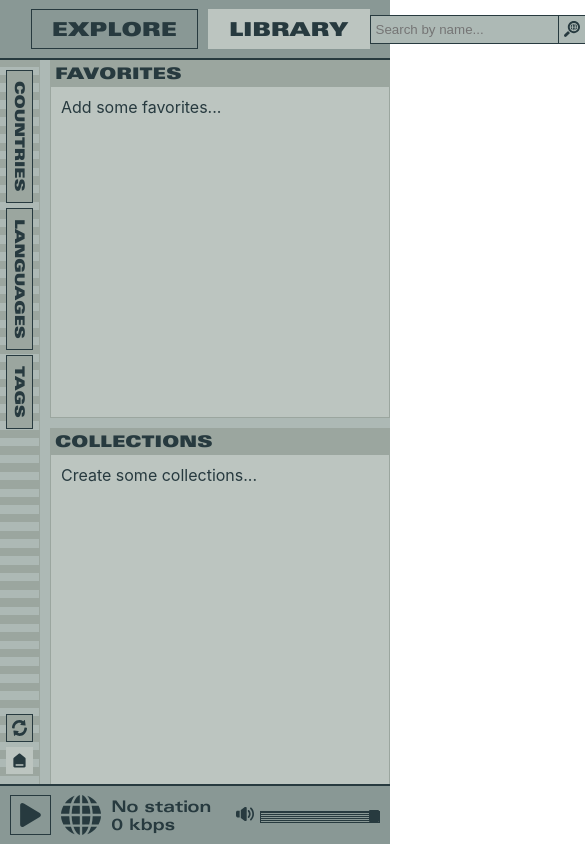
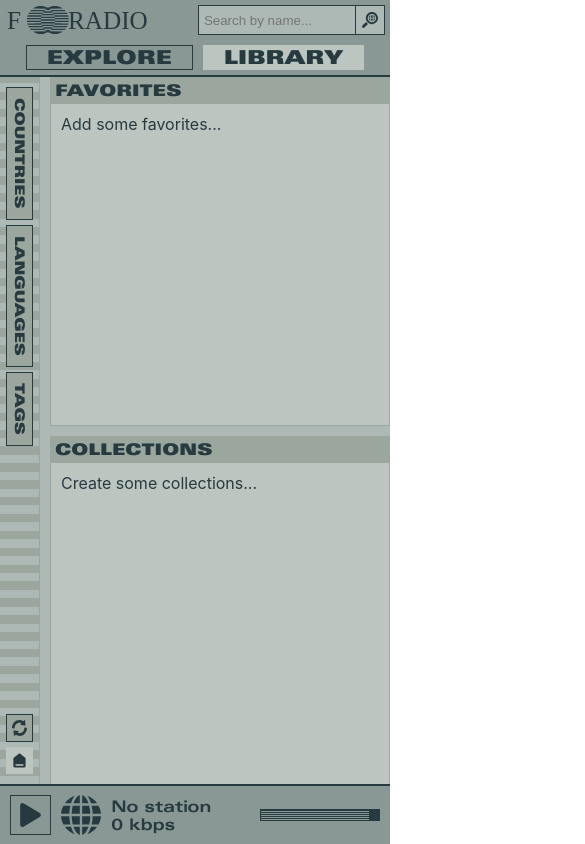
Before and after one commit to fn-ix/foocoding, a React (Create React App) app in the folder react/fooradio/: page /library in a window 390 px wide. Shown: the whole page, 585 px wide, since content can reach past the window. Built offline with nearby package versions, Linux system fonts and the light colour scheme.

Commit message:
make responsive

```diff
--- a/react/fooradio/src/pages/explore.css
+++ b/react/fooradio/src/pages/explore.css
@@ -20,6 +20,12 @@
   overflow-y: scroll;
 }
 
+@media (max-width: 585px) {
+  .explore-home-section {
+    max-height: calc(100vh - 137px);
+  }
+}
+
 .explore-section-title {
   background-color: var(--section-border-color);
   height: fit-content;
--- a/react/fooradio/src/pages/filter-search-collection.css
+++ b/react/fooradio/src/pages/filter-search-collection.css
@@ -15,6 +15,12 @@
   min-height: 100%;
   max-height: calc(100vh - 120px);
   overflow-y: scroll;
+}
+
+@media (max-width: 585px) {
+  .filter-section, .search-section, .collection-section {
+    max-height: calc(100vh - 137px);
+  }
 }
 
 .filter-title, .search-title, .collection-title {
--- a/react/fooradio/src/structure/ControlBar.tsx
+++ b/react/fooradio/src/structure/ControlBar.tsx
@@ -1,6 +1,7 @@
 import './control-bar.css';
 import Button from './Button';
 import logo from '../assets/logo.svg';
+import logoMini from '../assets/logo-mini.svg';
 import sound from '../assets/volume.svg';
 import silent from '../assets/silent.svg';
 import stationPlaceholder from '../assets/station.svg';
@@ -54,7 +55,7 @@ export default function ControlBar(props: ControlBarInt) {
     const currentMain = (path.slice(0, 8) === '/library') ? 'library' : 'explore';
     return (
       <div className='control-bar bar-top'>
-        <a href="/" className='logo-link'><img className='logo' src={logo} alt='logo' /></a>
+        <a href="/" className='logo-link'><img className='logo' src={logo} alt='Logo' /><img className='logo-mini' src={logoMini} alt='Logo' /></a>
         <div className='spacer' />
         <nav className='main-nav'>
           <Button name='explore' type='main' current={currentMain} />
--- a/react/fooradio/src/structure/collection-card.css
+++ b/react/fooradio/src/structure/collection-card.css
@@ -11,6 +11,14 @@
   text-decoration: none;
   color: inherit;
   font-weight: bold;
+}
+
+@media (max-width: 585px) {
+  .collection-link {
+    flex: 0 0 100px;
+    height: 100px;
+    font-size: 0.8rem;
+  }
 }
 
 .collection-card-logos {
--- a/react/fooradio/src/structure/control-bar.css
+++ b/react/fooradio/src/structure/control-bar.css
@@ -11,6 +11,7 @@
 .bar-top {
   border-bottom: 2px solid var(--text-color);
   justify-content: center;
+  gap: 10px;
 }
 
 .main-nav {
@@ -28,6 +29,7 @@
 
 .search-field {
   height: 50%;
+  width: 153px;
   background-color: var(--main-bg-color);
   border: 1.4px solid var(--text-color);
   border-right: none;
@@ -56,6 +58,11 @@
   height: 100%;
 }
 
+.logo-mini {
+  height: calc(0.6 * 60px);
+  display: none;
+}
+
 .playing-logo {
   height: 70%;
   aspect-ratio: 1/1;
@@ -68,6 +75,59 @@
 .volume-icon {
   height: 18px;
   cursor: pointer;
+}
+
+@media (min-width: 586px) and (max-width: 819px) {
+  .logo {
+    display: none;
+  }
+
+  .logo-mini {
+    display: inline;
+  }
+
+  .search-field {
+    width: 120px;
+  }
+}
+
+@media (max-width: 585px) {
+  .logo-link {
+    height: 28px;
+  }
+
+  .logo {
+    display: inline;
+  }
+
+  .logo-mini, .bar-top .spacer, .volume-icon {
+    display: none;
+  }
+
+  .search-form {
+    flex: 1 1 0;
+  }
+
+  .search-field {
+    width: 0;
+    flex: 1 1 0;
+    height: 30px;
+  }
+
+  .search-button {
+    height: 30px;
+    width: 30px;
+  }
+
+  .bar-top {
+    padding: 5px;
+    flex-wrap: wrap;
+    height: fit-content;
+  }
+
+  .main-nav {
+    order: 9;
+  }
 }
 
 /* styles below generated with danielstern.ca/range.css */
--- a/react/fooradio/src/structure/station-card.css
+++ b/react/fooradio/src/structure/station-card.css
@@ -239,3 +239,36 @@
 .library-card-button img {
   width: 60%;
 }
+
+@media (min-width: 586px) and (max-width: 819px) {
+  .explore-station-card {
+    flex: 0 0 100%;
+  }
+
+  .filter-station-card {
+    flex: 0 0 calc(50% - 10px);
+  }
+}
+
+@media (max-width: 585px) {
+  .explore-station-card {
+    flex: 0 0 100%;
+  }
+
+  .filter-station-card {
+    flex: 0 0 100%;
+  }
+
+  .library-station-card {
+    flex: 0 0 100px;
+    height: 100px;
+  }
+
+  .library-station-logo {
+    width: 70%;
+  }
+
+  .library-station-card p {
+    font-size: 0.8rem;
+  }
+}
```
Also changed, not shown: react/fooradio/src/assets/logo-mini.svg (added).
